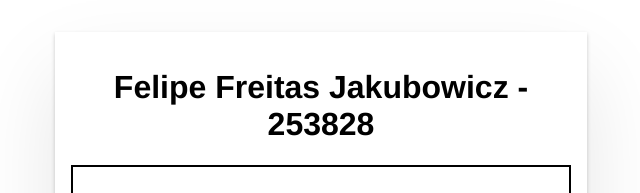
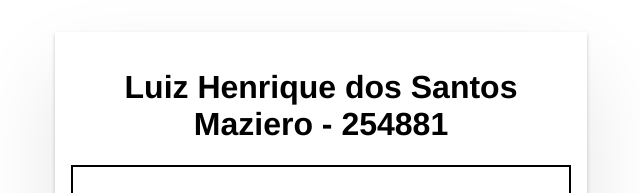
Before and after one commit to FelipeFreitas1227/todo-frontend, an Angular app: page / in a window 1280 px wide. Shown: the top 193 px of the page, without its empty margins (319-959 px from the left). Built offline with nearby package versions, Linux system fonts and the light colour scheme; no server answers.

Commit message:
atualizando visual

```diff
--- a/src/app/app.html
+++ b/src/app/app.html
@@ -1,5 +1,5 @@
 <div class="main">
-  <h1>Felipe Freitas Jakubowicz - 253828</h1>
+  <h1>Luiz Henrique dos Santos Maziero - 254881</h1>
   <input class="lg-text-input" #campoNovoItem />
   <button class="btn-primary" (click)="CREATE_tarefa(campoNovoItem.value)">
     Adicionar Tarefa
```
